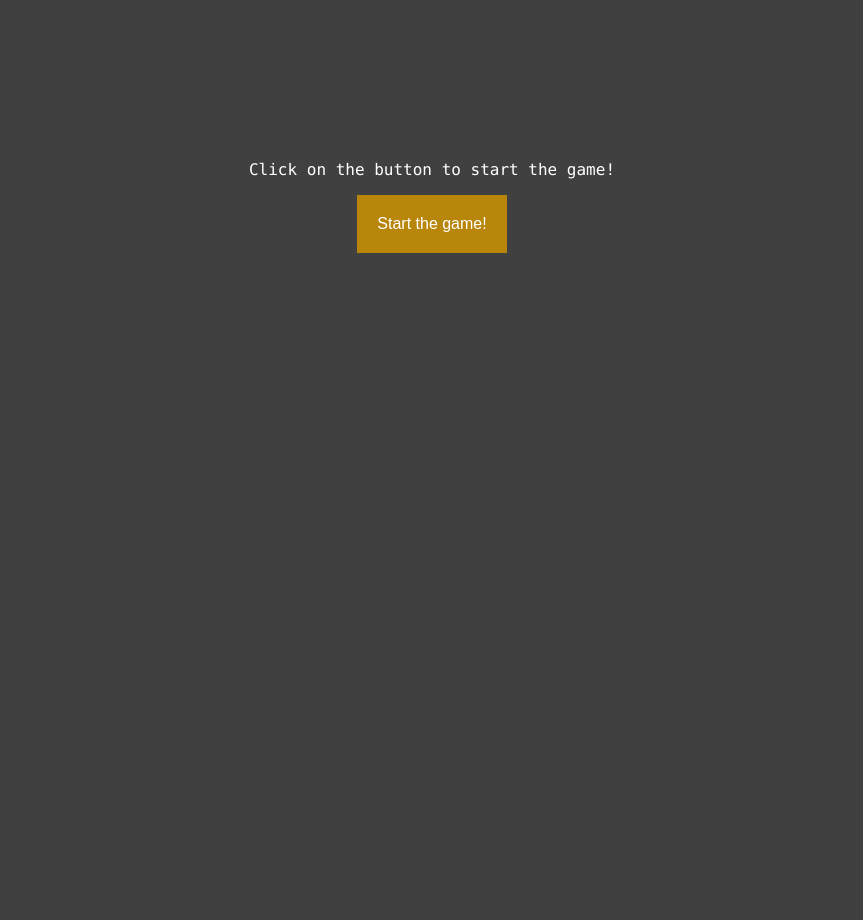
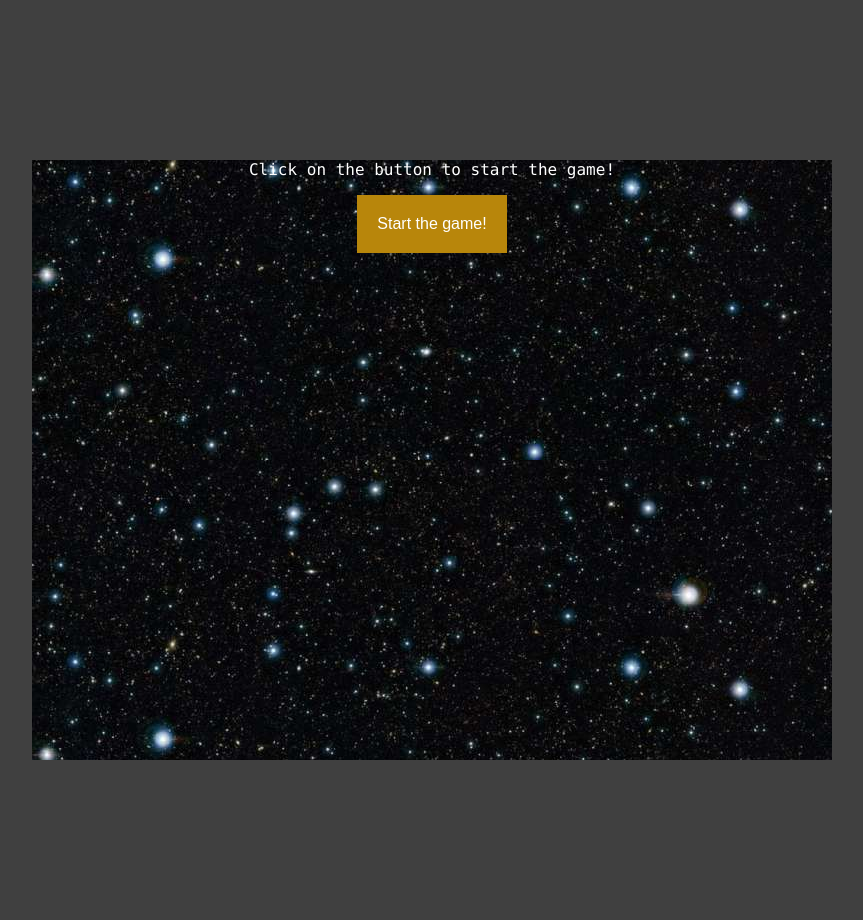
Before and after one commit to EvelinSzabados/js-game, a Flask app: page / in a window 1280 px wide. Shown: the whole page, without its empty margins (208-1071 px from the left). Before the commit the page ends 253 px from the top, so only its background shows below. Run offline with Flask 2, Linux system fonts and the light colour scheme.

Commit message:
Moving backround

```diff
--- a/static/js/game.js
+++ b/static/js/game.js
@@ -0,0 +1,7 @@
+setInterval(moveBg, 10);
+let y = 0;
+function moveBg(){
+        let board = document.querySelector('.main_container')
+        y--;
+        board.style.backgroundPositionY = y + 'px';
+}
--- a/static/style.css
+++ b/static/style.css
@@ -9,8 +9,10 @@ body{
 
 .main_container{
     margin: 20vh auto;
-    width: 60%;
+    width: 800px;
+    min-height: 600px;
     text-align: center;
+    background: url('bg.jpg') repeat-y 0 0;
 
 }
 .start_game_btn{
```
Also changed, not shown: static/bg.jpg (added).
